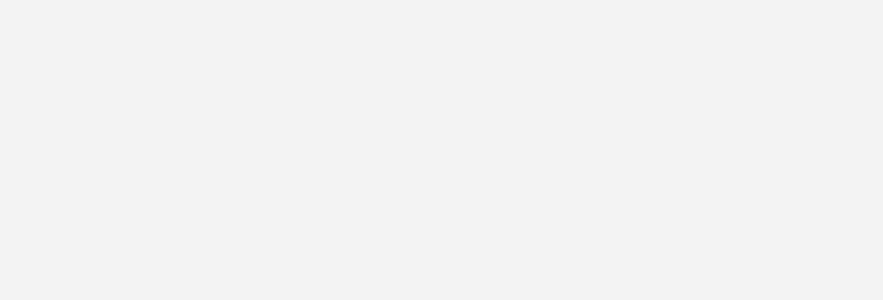
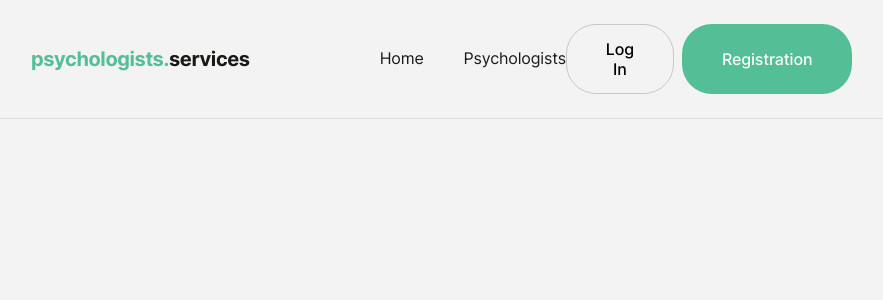
Before and after one commit to WAYLIIKE/psychologists-app-react, a React (Vite) app: page /psychologists-app-react/favorites in a window 1280 px wide. Shown: the top 300 px of the page, without its empty margins (257-1140 px from the left). Built offline with nearby package versions, Linux system fonts and the light colour scheme.

Commit message:
added header

```diff
--- a/src/components/NavBar/NavBar.jsx
+++ b/src/components/NavBar/NavBar.jsx
@@ -1,11 +1,24 @@
+import { Container } from '../Container/Container';
 import { Logo } from '../Logo/Logo';
+import { NavLinks } from '../NavLinks/NavLinks';
+import { NavLog } from '../NavLog/NavLog';
 
 import css from './NavBar.module.css';
 
 export const NavBar = () => {
+  // const isRegistred = false;
   return (
-    <div className={css.container}>
-      <Logo />
+    <div className={css.navBar}>
+      <Container>
+        <header className={css.container}>
+          <nav className={css.linkMenu}>
+            <Logo />
+            <NavLinks />
+          </nav>
+          <NavLog />
+        </header>
+      </Container>
+      <div className={css.div}></div>
     </div>
   );
 };
--- a/src/components/NavBar/NavBar.module.css
+++ b/src/components/NavBar/NavBar.module.css
@@ -0,0 +1,17 @@
+.container {
+  display: flex;
+  justify-content: space-between;
+  padding: 24px 0;
+}
+
+.linkMenu {
+  padding: 10px 0;
+  display: flex;
+  align-items: center;
+  gap: 130px;
+}
+
+.div {
+  background-color: rgba(25, 26, 21, 0.1);
+  height: 1px;
+}
--- /dev/null
+++ b/src/components/NavLinks/NavLinks.jsx
@@ -0,0 +1,32 @@
+import { NavLink, useMatch } from 'react-router-dom';
+import css from './NavLinks.module.css';
+
+export const NavLinks = () => {
+  const isRegistred = false;
+
+  const homeMatch = useMatch('/');
+  const psychologistsMatch = useMatch('/psychologists');
+  const favoritesMatch = useMatch('/favorites');
+
+  return (
+    <div className={css.container}>
+      <NavLink to="/home" className={homeMatch ? css.active : css.link}>
+        Home
+      </NavLink>
+      <NavLink
+        to="/psychologists"
+        className={psychologistsMatch ? css.active : css.link}
+      >
+        Psychologists
+      </NavLink>
+      {isRegistred && (
+        <NavLink
+          to="/favorites"
+          className={favoritesMatch ? css.active : css.link}
+        >
+          Favorites
+        </NavLink>
+      )}
+    </div>
+  );
+};
--- /dev/null
+++ b/src/components/NavLinks/NavLinks.module.css
@@ -0,0 +1,33 @@
+.container {
+  display: flex;
+  gap: 40px;
+  font-size: 16px;
+  line-height: 1.25;
+  letter-spacing: -0.16px;
+}
+
+.container a {
+  transition: var(--animation);
+}
+
+.container a:hover {
+  color: var(--color-green);
+}
+
+.active::after {
+  content: '';
+  display: block;
+  height: 8px;
+  width: 8px;
+  border-radius: 50%;
+  background-color: var(--color-green);
+  margin: 0 auto;
+}
+
+.link::after {
+  content: '';
+  display: block;
+  height: 3px;
+  width: 100%;
+  background-color: transparent;
+}
--- /dev/null
+++ b/src/components/NavLog/NavLog.jsx
@@ -0,0 +1,10 @@
+import css from './NavLog.module.css';
+
+export const NavLog = () => {
+  return (
+    <div className={css.container}>
+      <button className={css.login}>Log In</button>
+      <button className={css.register}>Registration</button>
+    </div>
+  );
+};
--- /dev/null
+++ b/src/components/NavLog/NavLog.module.css
@@ -0,0 +1,35 @@
+.container {
+  display: flex;
+  gap: 8px;
+}
+
+.login {
+  border-radius: 30px;
+  border: 1px solid rgba(25, 26, 21, 0.2);
+  padding: 14px 39px;
+  font-weight: 500;
+  line-height: 1.25;
+  letter-spacing: -0.16px;
+  background: transparent;
+  transition: var(--animation);
+}
+
+.login:hover {
+  border: 1px solid var(--color-green);
+}
+
+.register {
+  padding: 14px 40px;
+  border-radius: 30px;
+  background: var(--color-green);
+  color: var(--color-white);
+  font-weight: 500;
+  line-height: 1.25;
+  letter-spacing: -0.16px;
+  border: none;
+  transition: var(--animation);
+}
+
+.register:hover {
+  background: var(--color-hovergreen);
+}
--- a/src/index.css
+++ b/src/index.css
@@ -31,6 +31,8 @@
   --color-hovergreen: #36a379;
   --color-background: #f3f3f3;
   --color-gray: #8a8a89;
+  --color-white: #fbfbfb;
+  --animation: 100ms ease-in;
 }
 
 body {
@@ -56,6 +58,7 @@ p {
 }
 
 a {
+  color: var(--color-black);
   text-decoration: none;
 }
 
--- a/src/pages/Favorites/FavoritesPage.jsx
+++ b/src/pages/Favorites/FavoritesPage.jsx
@@ -1,6 +1,8 @@
 // import css from './FavoritesPage.module.css';
 
 import { Helmet } from 'react-helmet-async';
+import { Container } from '../../components/Container/Container';
+import { NavBar } from '../../components/NavBar/NavBar';
 
 export default function FavoritesPage() {
   return (
@@ -8,6 +10,8 @@ export default function FavoritesPage() {
       <Helmet>
         <title>Favorites | Psychologists.Services</title>
       </Helmet>
+      <NavBar />
+      <Container></Container>
     </div>
   );
 }
--- a/src/pages/Home/HomePage.jsx
+++ b/src/pages/Home/HomePage.jsx
@@ -1,8 +1,8 @@
 import { NavBar } from '../../components/NavBar/NavBar';
 import { Helmet } from 'react-helmet-async';
+import { Container } from '../../components/Container/Container';
 
 import css from './HomePage.module.css';
-import { Container } from '../../components/Container/Container';
 
 export default function HomePage() {
   return (
@@ -10,9 +10,8 @@ export default function HomePage() {
       <Helmet>
         <title>Home | Psychologists.Services</title>
       </Helmet>
-      <Container>
-        <NavBar />
-      </Container>
+      <NavBar />
+      <Container></Container>
     </div>
   );
 }
--- a/src/pages/Home/HomePage.module.css
+++ b/src/pages/Home/HomePage.module.css
@@ -1,8 +1,9 @@
-body {
-  background-color: rgba(84, 190, 150, 0.15);
+.container {
+  background-color: rgba(84, 190, 150, 0.1);
   background-image: linear-gradient(
     330deg,
     rgba(84, 190, 150, 0.15) 15%,
     rgba(255, 255, 255, 1) 65%
   );
+  height: 100vh;
 }
--- a/src/pages/Psychologists/PsychologistsPage.jsx
+++ b/src/pages/Psychologists/PsychologistsPage.jsx
@@ -1,6 +1,8 @@
 // import css from './PsychologistsPage.module.css';
 
 import { Helmet } from 'react-helmet-async';
+import { Container } from '../../components/Container/Container';
+import { NavBar } from '../../components/NavBar/NavBar';
 
 export default function PsychologistsPage() {
   return (
@@ -8,6 +10,8 @@ export default function PsychologistsPage() {
       <Helmet>
         <title>Psychologists | Psychologists.Services</title>
       </Helmet>
+      <NavBar />
+      <Container></Container>
     </div>
   );
 }
```
